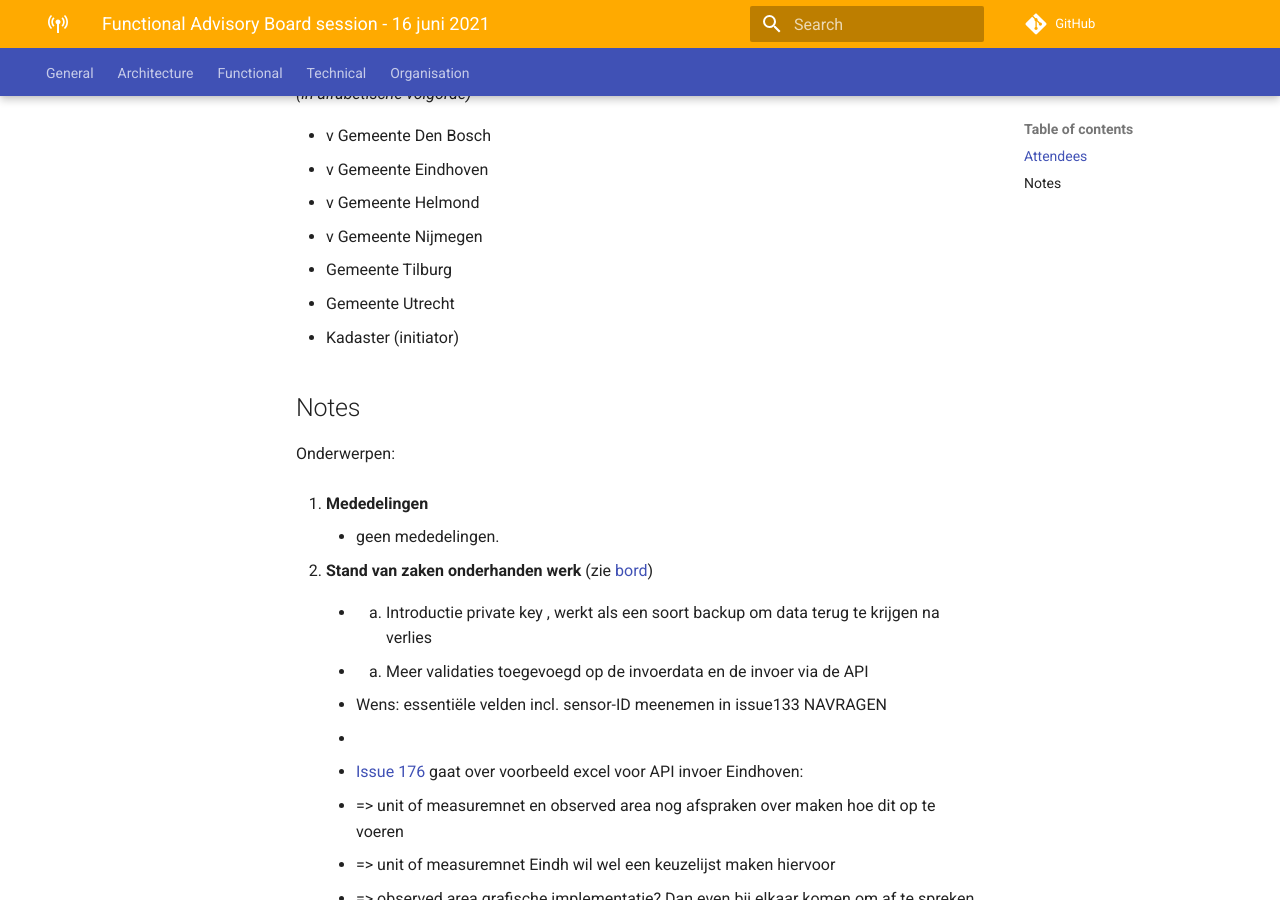
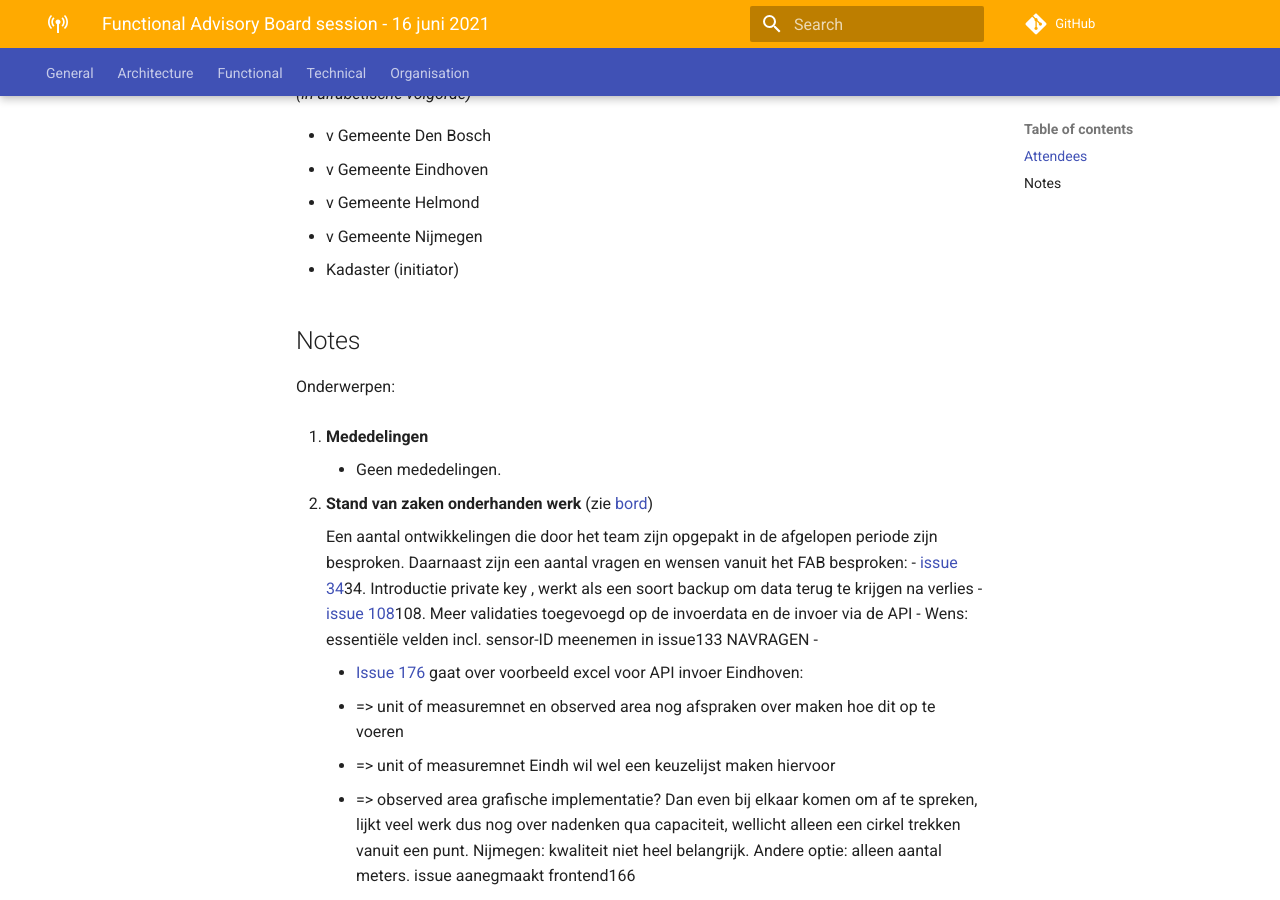
Before and after one commit to kadaster-labs/sensrnet-home, an MkDocs documentation site: the page built from docs/notes/2021-06-16-FAB-notes.md, in a window 1280 px wide and 900 px high, scrolled down 346 px. Built offline with MkDocs 1.6.1 and Material for MkDocs 9.7.7, drawn with Linux system fonts in a browser that asks for light colours; comment, search, counter and statistics services are not loaded; some of the changed text lies outside the part shown.

Commit message:
Update 2021-06-16-FAB-notes.md

```diff
--- a/docs/notes/2021-06-16-FAB-notes.md
+++ b/docs/notes/2021-06-16-FAB-notes.md
@@ -14,8 +14,6 @@ _(in alfabetische volgorde)_
 - v Gemeente Eindhoven
 - v Gemeente Helmond
 - v Gemeente Nijmegen
-- Gemeente Tilburg
-- Gemeente Utrecht
 - Kadaster (initiator)
 
 ## Notes
@@ -24,12 +22,13 @@ Onderwerpen:
 
 1. **Mededelingen**
 
-     - geen mededelingen.
+     - Geen mededelingen.
 
 2. **Stand van zaken onderhanden werk** (zie [bord](https://github.com/orgs/kadaster-labs/projects/1))
 
-     - 34. Introductie private key , werkt als een soort backup om data terug te krijgen na verlies
-     - 108. Meer validaties toegevoegd op de invoerdata en de invoer via de API
+    Een aantal ontwikkelingen die door het team zijn opgepakt in de afgelopen periode zijn besproken. Daarnaast zijn een aantal vragen en wensen vanuit het FAB besproken:
+     - [issue 34](https://github.com/kadaster-labs/sensrnet-ops/issues/34)34. Introductie private key , werkt als een soort backup om data terug te krijgen na verlies
+     - [issue 108](https://github.com/kadaster-labs/sensrnet-registry-backend/issues/108)108. Meer validaties toegevoegd op de invoerdata en de invoer via de API
      - Wens: essentiële velden incl. sensor-ID meenemen in issue133 NAVRAGEN
      -
 
```
Also changed, not shown: other parts of docs/notes/2021-06-16-FAB-notes.md (+1 -5 lines).
